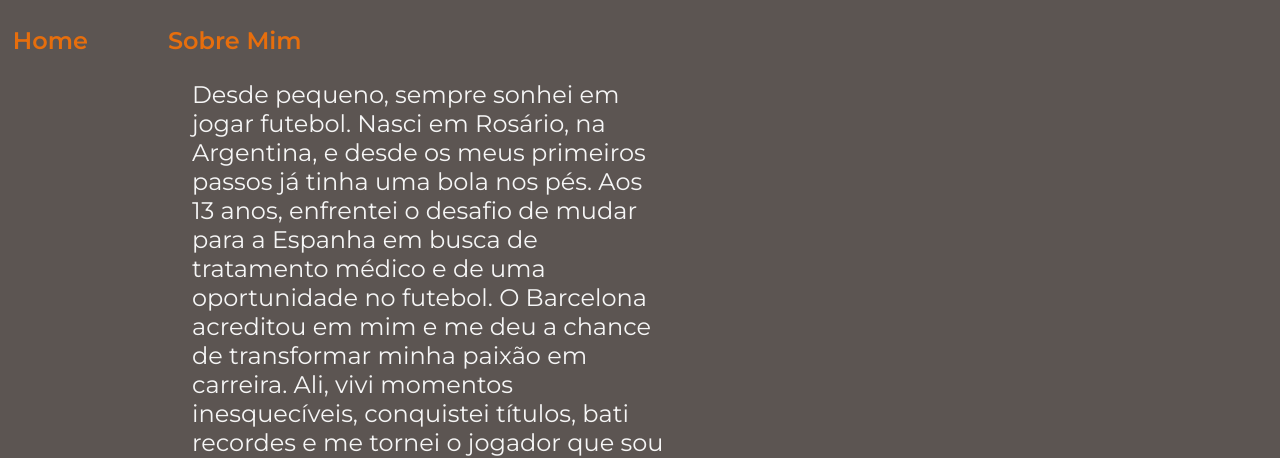
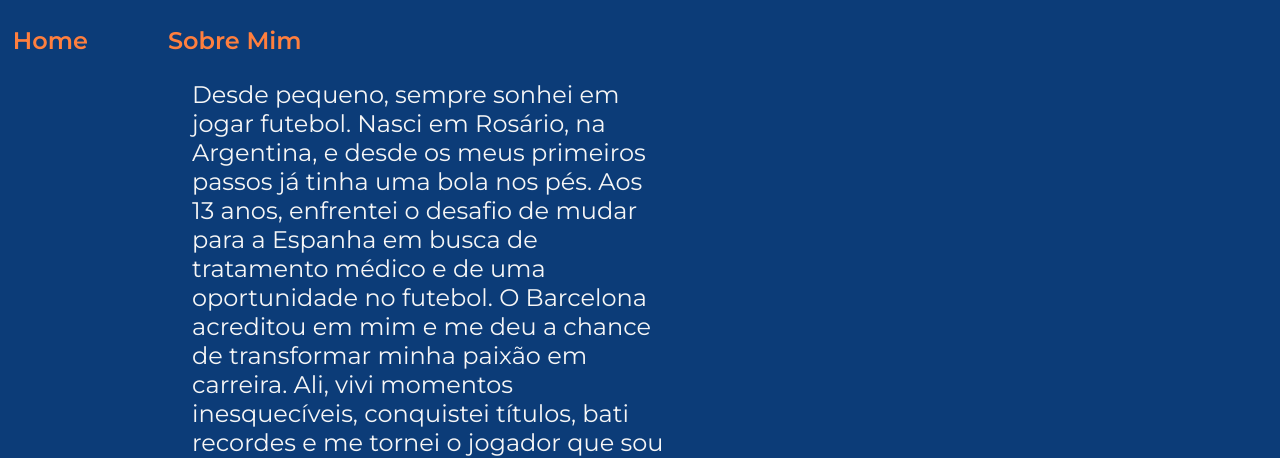
Before and after one commit to nickzvlr/Messi-cr7--potifolio, a plain HTML site: page about.html in a window 1280 px wide. Shown: the top 458 px of the page. Drawn offline with Linux system fonts and the light colour scheme; files whose address does not match are found by name.

Commit message:
css colors change 0.1

```diff
--- a/styles/style.css
+++ b/styles/style.css
@@ -1,10 +1,10 @@
 @import url("https://fonts.googleapis.com/css2?family=Krona+One&family=Montserrat:ital,wght@0,100..900;1,100..900&display=swap");
 
 :root {
-  --cor-primaria: #5c5552;
+  --cor-primaria: #0c3c78;
   --cor-secundaria: #f6f6f6;
-  --cor-terciaria: #e66e0d;
-  --cor-hover: #b16b32;
+  --cor-terciaria: #ff7f3e;
+  --cor-hover: #71122c;
 
   --fonte-primaria: "Krona One", sans-serif;
   --fonte-secundaria: "Montserrat", sans-serif;
```
